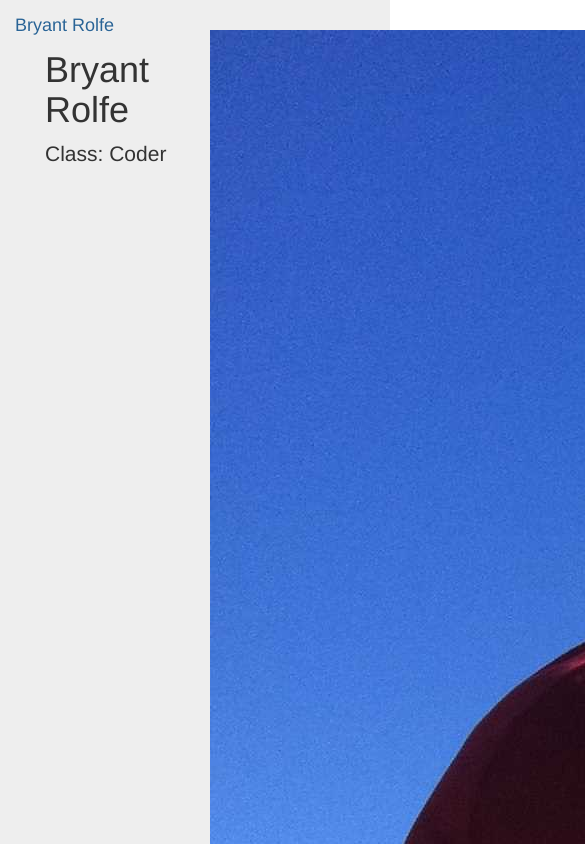
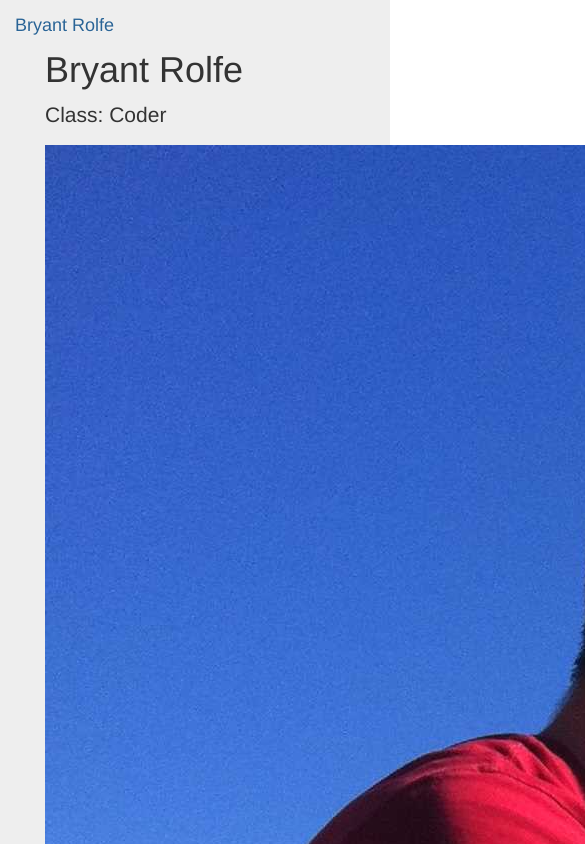
Before and after one commit to brolfe/personal-page-src, a website: page index.html in a window 390 px wide. Shown: the top 844 px of the page, 585 px wide, since content can reach past the window. Drawn offline with Linux system fonts and the light colour scheme; files that its build step writes are made by us from their sources.

Commit message:
Responsive jumbotron.

```diff
--- a/index.html
+++ b/index.html
@@ -45,11 +45,11 @@
     <div class="jumbotron">
         <div class="container">
             <div class="row">
-                <div class="col-xs-6 bcr-profile">
+                <div class="col-xs-12 col-sm-6 bcr-profile">
                     <h1>Bryant Rolfe</h1>
                     <p><span class="bcr-stat">Class:</span> Coder</p>
                 </div>
-                <div class="col-xs-6">
+                <div class="col-xs-12 col-sm-6">
                     <img src="img/grand_canyon.jpg"></img>
                 </div>
             </div>
```
